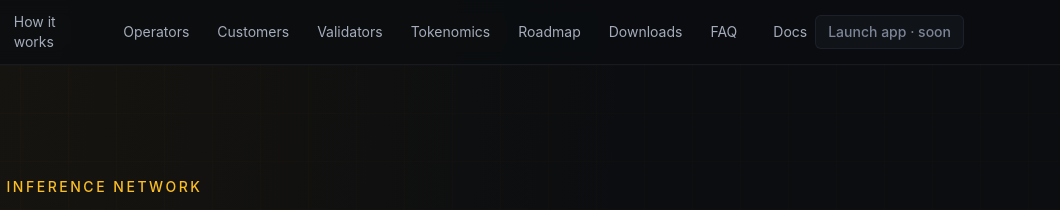
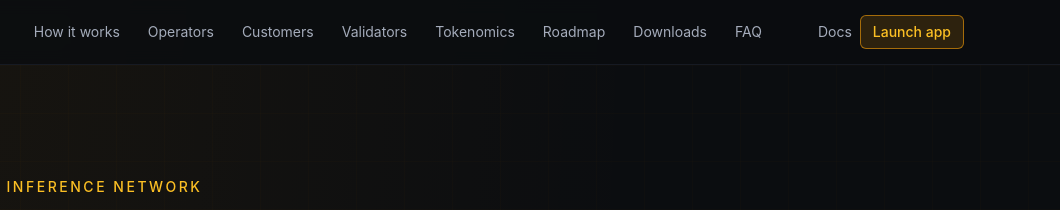
Before and after one commit to orogen-network/landing-site, an Astro site: page / in a window 1280 px wide. Shown: the top 210 px of the page, 220-1280 px from the left. Built offline with nearby package versions, Linux system fonts and the light colour scheme; Astro itself is replaced by a stand-in of ours.

Commit message:
feat: link launch app to customer console

```diff
--- a/src/components/Nav.astro
+++ b/src/components/Nav.astro
@@ -75,13 +75,13 @@ const isActive = (href: string) =>
       >
         Docs
       </a>
-      <span
-        aria-disabled="true"
-        title="Coming soon"
-        class="cursor-not-allowed rounded-md border border-crust-700/60 bg-crust-800/40 px-3 py-1.5 text-sm font-medium text-crust-400 select-none"
+      <a
+        href="https://app.orogen.network"
+        class="rounded-md border border-magma-500/60 bg-magma-500/15 px-3 py-1.5 text-sm font-medium text-magma-200 no-underline transition-colors hover:border-magma-400 hover:bg-magma-500/25 hover:text-magma-100"
+        rel="noopener noreferrer"
       >
-        Launch app · soon
-      </span>
+        Launch app
+      </a>
     </div>
   </div>
 
```
